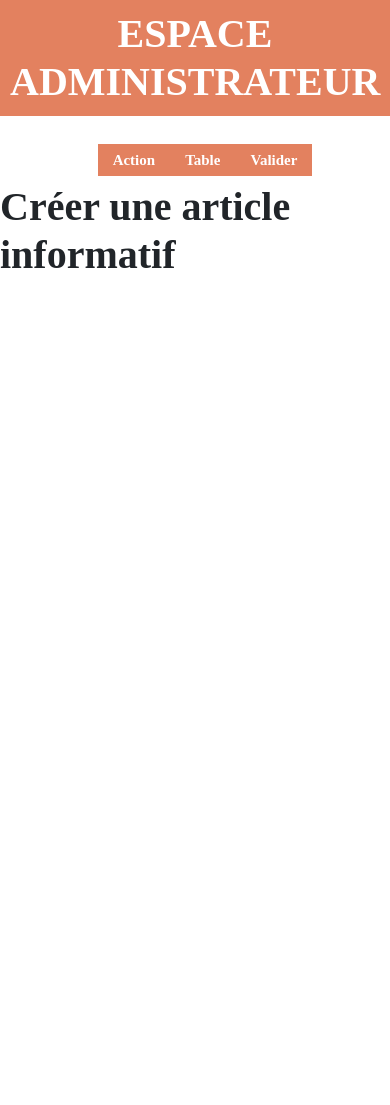
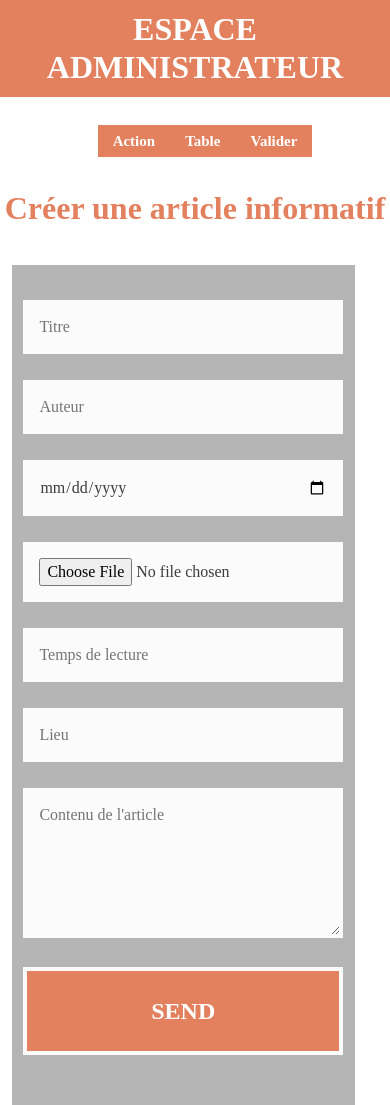
Before and after one commit to WildCodeSchool/Paris-0919-P3-front-LaBelleEmpreinte, a React (Create React App) app: page / in a window 390 px wide. Before the commit the page ends 844 px from the top, so only its background shows below. Built offline with nearby package versions, Linux system fonts and the light colour scheme; a web font is replaced by a local one.

Commit message:
form created

```diff
--- a/src/components/adminInterface/AdminCreateArticle.js
+++ b/src/components/adminInterface/AdminCreateArticle.js
@@ -6,6 +6,37 @@ const AdminCreateArticle = () => (
         <h1>
             Créer une article informatif
         </h1>
+        <div id="form-main">
+            <div id="form-div">
+                <form className="form" id="form1">
+                    <p>
+                        <input type="text" className="feedback-input" placeholder="Titre" id="titre" />
+                    </p>
+                    <p>
+                        <input type="text" className="feedback-input" id="auteur" placeholder="Auteur" />
+                    </p>
+                    <p>
+                        <input type="date" className="feedback-input" id="date" placeholder="Date" />
+                    </p>
+                    <p>
+                        <input type="file" className="feedback-input" id="image" placeholder="Image" />
+                    </p>
+                    <p>
+                        <input type="number" className="feedback-input" id="temps_lecture" placeholder="Temps de lecture" />
+                    </p>
+                    <p>
+                        <input type="text" className="feedback-input" id="lieu" placeholder="Lieu" />
+                    </p>
+                    <p>
+                        <textarea className="feedback-input" id="contenu" placeholder="Contenu de l'article"></textarea>
+                    </p>
+                    <div className="submit">
+                        <input type="submit" value="SEND" id="button-blue" />
+                        <div className="ease"></div>
+                    </div>
+                </form>
+            </div>
+        </div>
     </div>
 )
 
--- a/src/components/adminInterface/CSS/AdminCreateArticle.css
+++ b/src/components/adminInterface/CSS/AdminCreateArticle.css
@@ -5,8 +5,133 @@
 
 .admincreatearticle {
     font-family: 'Montserrat';
+    margin-top: 25px;
 }
 
 .admincreatearticle h1 {
     font-weight: bold;
+    font-size: 32px;
+    text-align: center;
+    color: #e3815f;
 }
+
+.admincreatearticle #feedback-page {
+    text-align: center;
+}
+
+.admincreatearticle #form-main {
+    width: 100%;
+    float: left;
+    padding-top: 0px;
+}
+
+.admincreatearticle #form-div {
+    background-color: rgba(72, 72, 72, 0.4);
+    padding-left: 35px;
+    padding-right: 35px;
+    padding-top: 35px;
+    padding-bottom: 50px;
+    width: 525px;
+    float: left;
+    left: 50%;
+    position: absolute;
+    margin-top: 30px;
+    margin-left: -260px;
+}
+
+.admincreatearticle .feedback-input {
+    color: #3c3c3c;
+    font-family: "Montserrat";
+    font-weight: 500;
+    font-size: 16px;
+    border-radius: 0;
+    line-height: 22px;
+    background-color: #fbfbfb;
+    padding: 13px;
+    margin-bottom: 10px;
+    width: 100%;
+    -webkit-box-sizing: border-box;
+    -moz-box-sizing: border-box;
+    -ms-box-sizing: border-box;
+    box-sizing: border-box;
+    border: 3px solid rgba(0, 0, 0, 0);
+}
+
+.admincreatearticle .feedback-input:focus {
+    background: #fff;
+    box-shadow: 0;
+    border: 3px solid  #e3815f;
+    color:  #e3815f;
+    outline: none;
+    padding: 13px;
+}
+
+.admincreatearticle .focused {
+    color: #e3815f;
+    border: #e3815f solid 3px;
+}
+
+.admincreatearticle textarea {
+    width: 100%;
+    height: 150px;
+    line-height: 150%;
+    resize: vertical;
+}
+
+.admincreatearticle input:hover, .admincreatearticle textarea:hover, .admincreatearticle input:focus, .admincreatearticle textarea:focus {
+    background-color: white;
+}
+
+.admincreatearticle #button-blue {
+    font-family: 'Montserrat';
+    float: left;
+    width: 100%;
+    border: #fbfbfb solid 4px;
+    cursor: pointer;
+    background-color:  #e3815f;
+    color: white;
+    font-size: 24px;
+    padding-top: 22px;
+    padding-bottom: 22px;
+    -webkit-transition: all 0.3s;
+    -moz-transition: all 0.3s;
+    transition: all 0.3s;
+    margin-top: -4px;
+    font-weight: 700;
+}
+
+.admincreatearticle #button-blue:hover {
+    background-color: rgba(0, 0, 0, 0);
+    color: #e3815f;
+}
+
+.admincreatearticle .submit:hover {
+    color:  #e3815f;
+}
+
+.admincreatearticle .ease {
+    width: 0px;
+    height: 74px;
+    background-color: #fbfbfb;
+    -webkit-transition: .3s ease;
+    -moz-transition: .3s ease;
+    -o-transition: .3s ease;
+    -ms-transition: .3s ease;
+    transition: .3s ease;
+}
+
+.admincreatearticle .submit:hover .ease {
+    width: 100%;
+    background-color: white;
+}
+
+@media only screen and (max-width: 580px) {
+    .admincreatearticle #form-div {
+        left: 3%;
+        margin-right: 3%;
+        width: 88%;
+        margin-left: 0;
+        padding-left: 3%;
+        padding-right: 3%;
+    }
+}
--- a/src/components/adminInterface/CSS/AdminHome.css
+++ b/src/components/adminInterface/CSS/AdminHome.css
@@ -14,6 +14,7 @@
     font-family: "Montserrat";
     text-align: center;
     font-weight: bold;
+    font-size: 32px;
     padding: 10px;
 }
 
```
